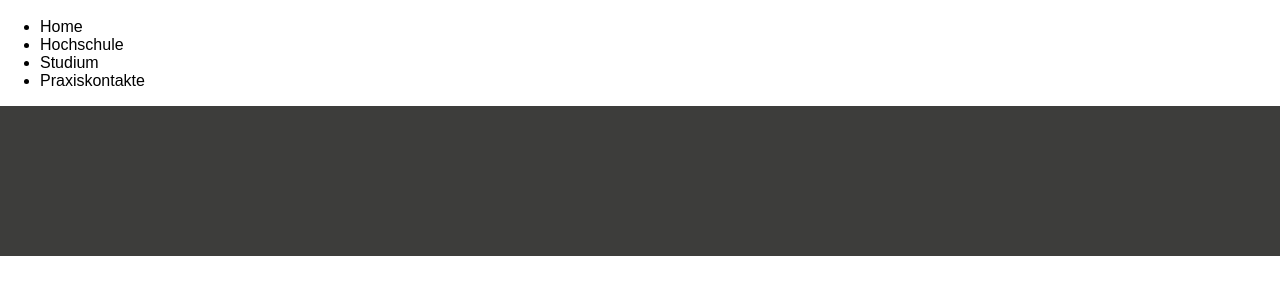
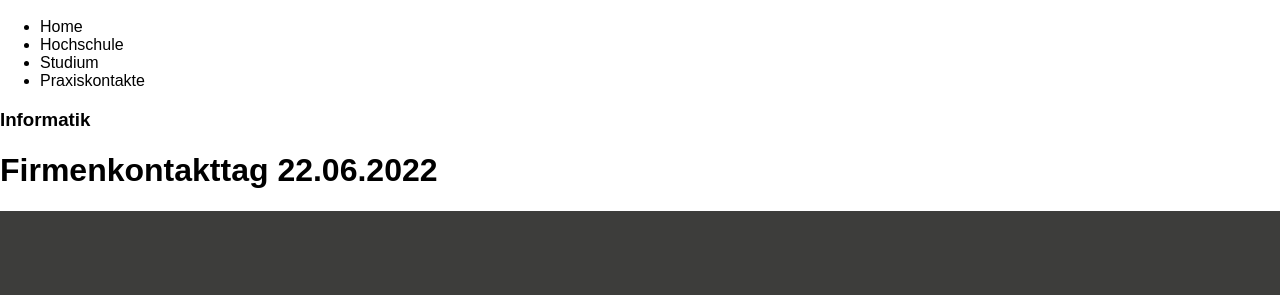
Before and after one commit to vivienelisabethberg/Firmenkontakttag-Website, a plain HTML site: page index.html in a window 1280 px wide. Shown: the part 479-774 px from the top of the page. Drawn offline with Linux system fonts and the light colour scheme; a web font is replaced by a local one.

Commit message:
Ursprungszustand

```diff
--- a/index.html
+++ b/index.html
@@ -20,7 +20,8 @@
     </header>
 
     <div class="MainContainer">
-
+        <h3>Informatik</h3>
+        <h1>Firmenkontakttag 22.06.2022</h1>
     </div>
 
     <footer>
```
